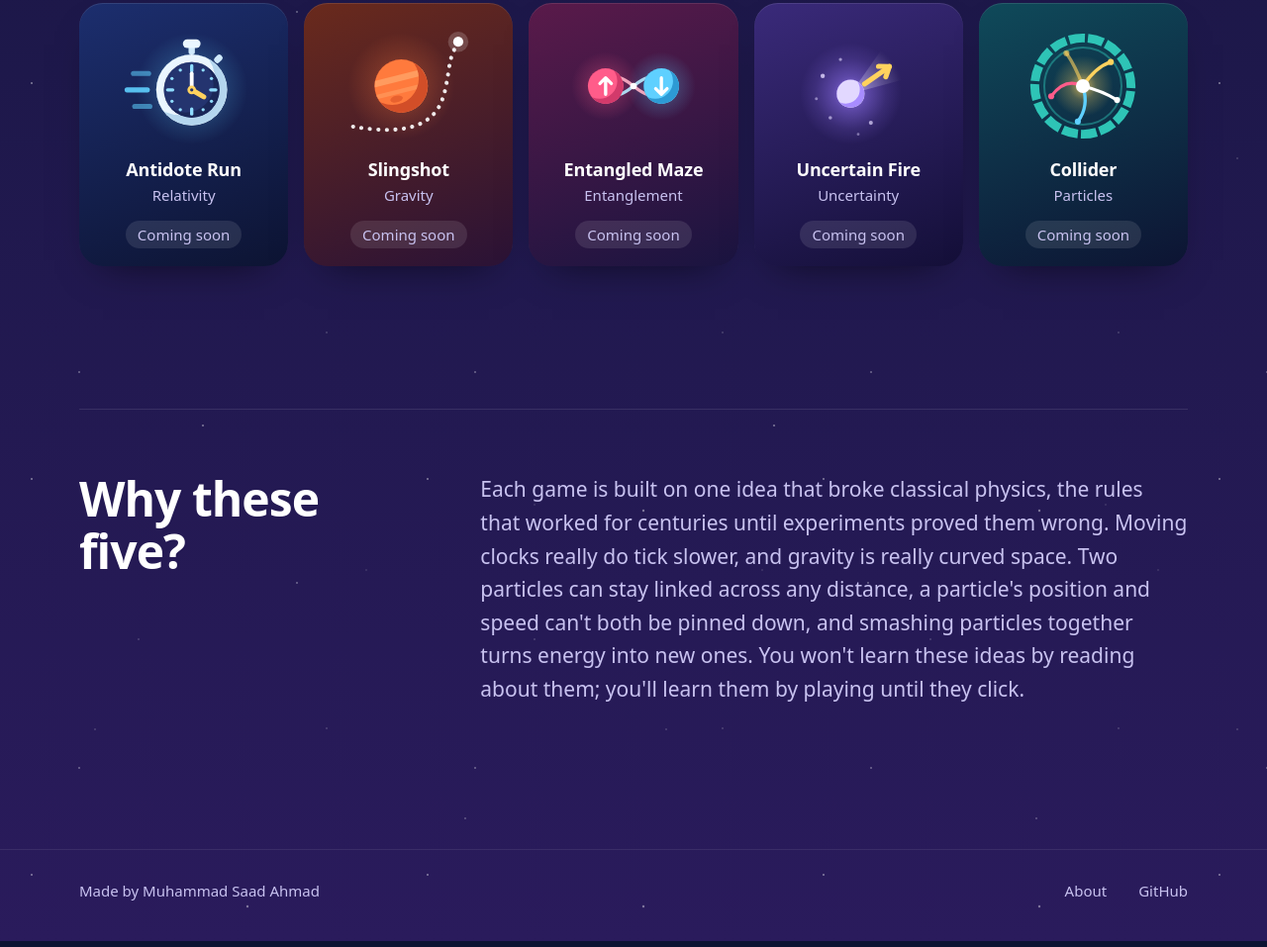
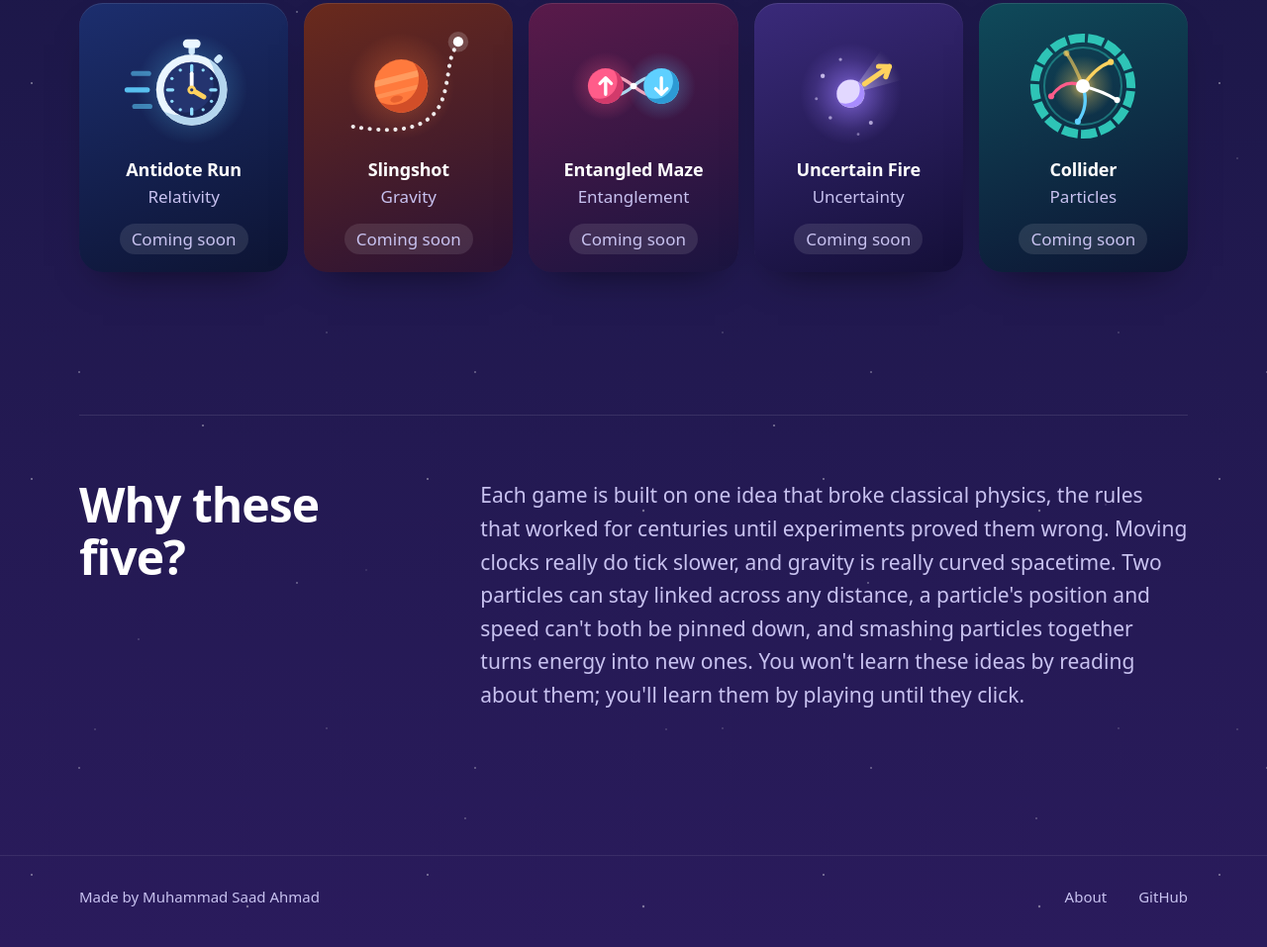
Before and after one commit to msaad2008/thought-experiments, a website built with Vite: page index.html in a window 1280 px wide. Shown: the part 1164-2121 px from the top of the page at 99% size. Built offline with nearby package versions, Linux system fonts and the light colour scheme.

Commit message:
fix: home page text size and physics wording

```diff
--- a/index.html
+++ b/index.html
@@ -51,7 +51,7 @@
         <h2 id="why-title">Why these five?</h2>
         <p>
           Each game is built on one idea that broke classical physics, the rules that worked for centuries until
-          experiments proved them wrong. Moving clocks really do tick slower, and gravity is really curved space.
+          experiments proved them wrong. Moving clocks really do tick slower, and gravity is really curved spacetime.
           Two particles can stay linked across any distance, a particle's position and speed can't both be pinned
           down, and smashing particles together turns energy into new ones. You won't learn these ideas by reading
           about them; you'll learn them by playing until they click.
--- a/src/styles/home.css
+++ b/src/styles/home.css
@@ -353,12 +353,12 @@ h2 {
 .tile-sub {
   margin: 4px 0 14px;
   color: var(--text-2);
-  font-size: 15px;
+  font-size: 17px;
 }
 
 .tile-meta {
   margin-top: auto;
-  font-size: 15px;
+  font-size: 17px;
   font-weight: 600;
   color: var(--gold);
   font-variant-numeric: tabular-nums;
```
Also changed, not shown: src/site/tiles.test.ts (+8 -0 lines).
